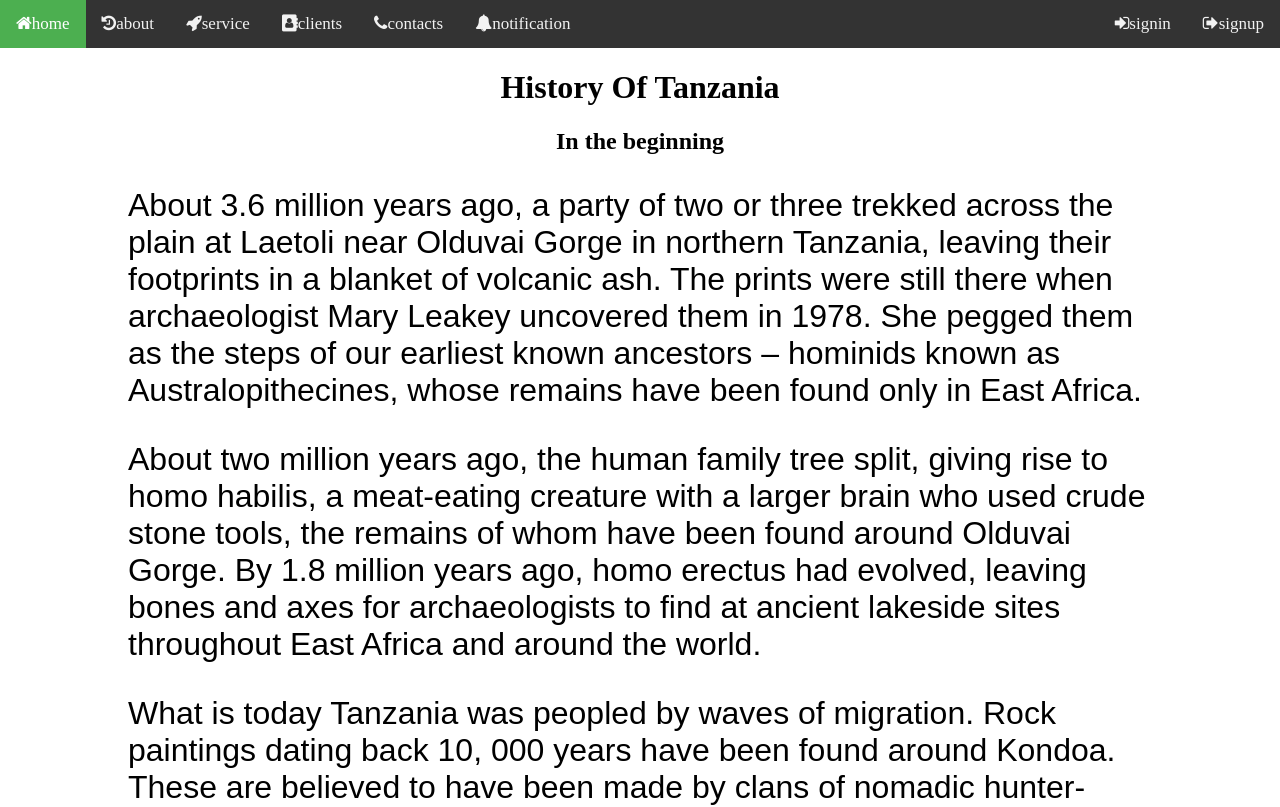
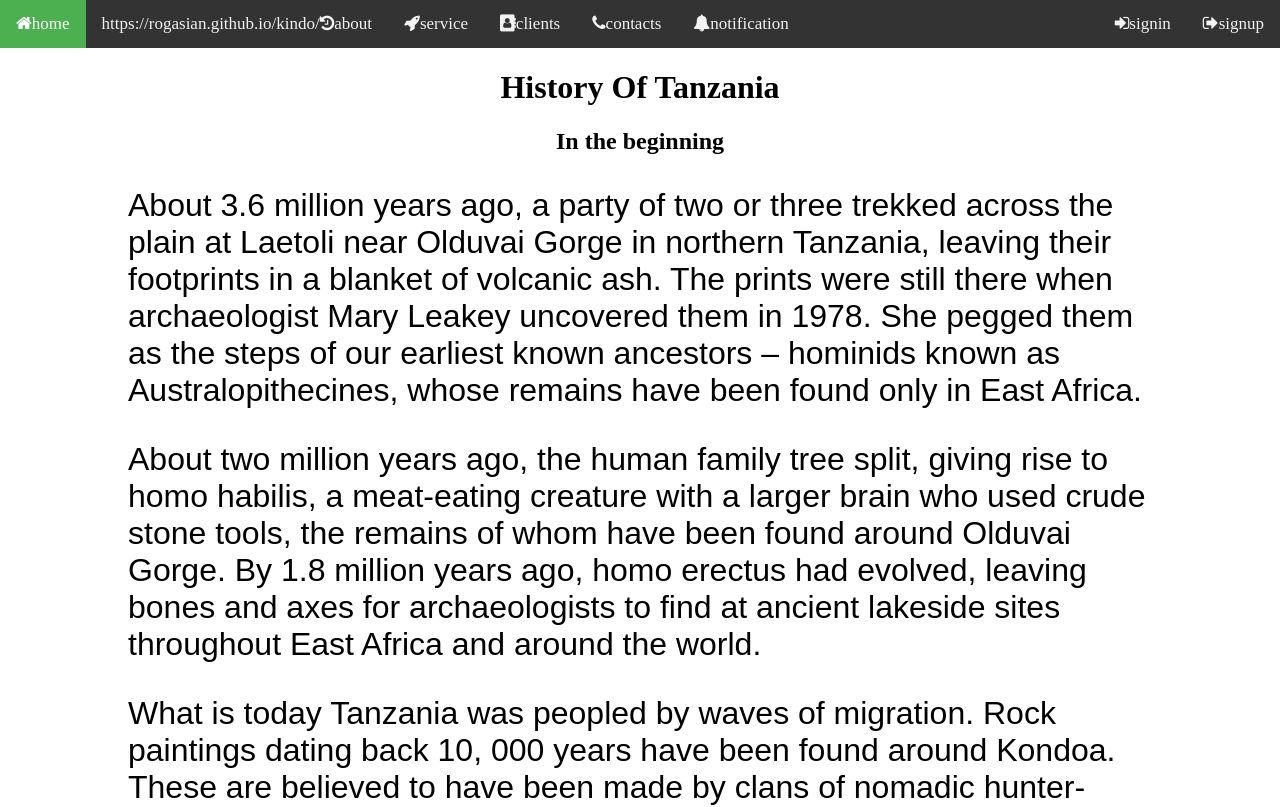
Before and after one commit to ROGASIAN/kindo_for-life.com, a plain HTML site: page index.html in a window 1280 px wide. Shown: the top 807 px of the page. Drawn offline with Linux system fonts and the light colour scheme.

Commit message:
Update index.html

```diff
--- a/index.html
+++ b/index.html
@@ -96,7 +96,7 @@ a.social{
 
     <div class="buy">
     	<a class="active" href="#"><i class="fa fa-home" aria-hidden="true"></i>home</a>
-    	<a href="#"><i class="fa fa-history" aria-hidden="true"></i>about</a>
+    	<a href="#">https://rogasian.github.io/kindo/<i class="fa fa-history" aria-hidden="true"></i>about</a>
     	<a href="#"><i class="fa fa-rocket" aria-hidden="true"></i>service</a>
     	<a href="#"><i class="fa fa-address-book" aria-hidden="true"></i>clients</a>
     	<a href="#"><i class="fa fa-phone" aria-hidden="true"></i>contacts</a>
```
